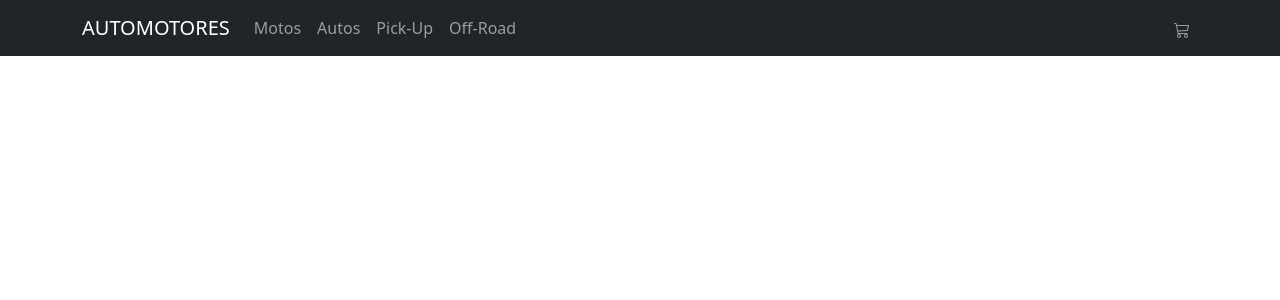
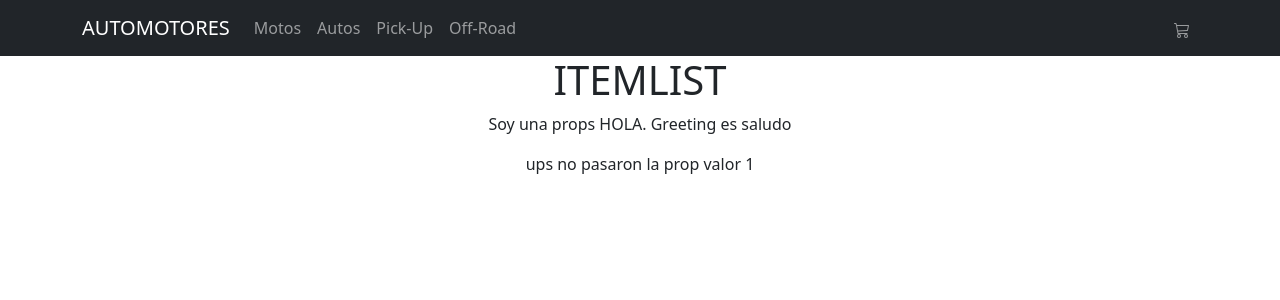
Before and after one commit to Leohayequipo/autos_mannanice, a React (Create React App) app: page / in a window 1280 px wide. Shown: the top 300 px of the page. Built offline with nearby package versions, Linux system fonts and the light colour scheme.

Commit message:
Actividad 3 Leonardo Mannanice Autos

```diff
--- a/src/App.js
+++ b/src/App.js
@@ -3,46 +3,28 @@ import './App.css';
 import ComnponenteContendor from './components/ComnponenteContenedor';
 
 import React from 'react'
-import Titulo from './components/Titulo';
+
+
 import NavBar from './components/NavBar/NavBar';
 import 'bootstrap/dist/css/bootstrap.min.css';
+import { ItemListContainer } from './components/itemListContainer';
 
-//esto tambien es un componente - que no lo importo porque esta dentro del mismo modulo
-
-/*function Titulo(){
-  return(
-    <div>
-      soy el componente titulo
-    </div>
-  )
-}*/
 
 
 export const App = () => {
+
   return (
 
-    <div className="App"   onClick={()=>console.log('zzzzzzzzzzz')} >
+    <div className="App"   onClick={()=>console.log('hola soy mensaje')} >
 
-      <NavBar/>
+    <NavBar />
+    <ItemListContainer greetings="Soy una props HOLA. Greeting es saludo" />
+
+
+
+
+
 
    </div>
   )
 }
-
-//export default App
-
-/*function App() {
-  const estilo = {backgroundColor:'blue'}
-  return (
-
-   // <ComnponenteContendor />
-
-
-    <div className="App"  style={estilo} onClick={()=>console.log('zzzzzzzzzzz')} >
-     <p>leo</p>
-     <input />
-    </div>
-  );
-}
-
-export default App;*/
--- a/src/components/ComnponenteContenedor.js
+++ b/src/components/ComnponenteContenedor.js
@@ -1,9 +1,13 @@
 import React from 'react'
 
+
 const ComnponenteContenedor = () => {
+
+
+
     return (
         <div>
-
+           componente
         </div>
     )
 }
--- a/src/components/NavBar/NavBar.js
+++ b/src/components/NavBar/NavBar.js
@@ -4,7 +4,8 @@ import Container from 'react-bootstrap/Container'
 import Nav       from 'react-bootstrap/Nav'
 import Cartwidget from '../CartWidget/Cartwidget'
 
-const NavBar = () => {
+const NavBar = (children) => {
+    console.log(children)
     return (
         <div>
           <Navbar collapseOnSelect expand="lg" bg="dark" variant="dark">
--- /dev/null
+++ b/src/components/itemListContainer.jsx
@@ -0,0 +1,22 @@
+import React, { Fragment } from 'react'
+import PropTypes from 'prop-types'
+export const ItemListContainer = ({greetings,valor1}) => {
+    //console.log(props)
+    return (
+        <> {/*Fragment cuando necesito usar un ClassName*/}
+            <h1>ITEMLIST</h1>
+            <p>{greetings}</p>
+            <p>{valor1}</p>
+
+        </>
+    )
+}
+
+/*ItemListContainer.prototype={
+    greetings: PropTypes.string.isRequired,
+    valor1   : PropTypes.number
+}*/
+ItemListContainer.defaultProps={
+    greetings:"Soy un greetings vacio",
+    valor1   : "ups no pasaron la prop valor 1"
+}
```
